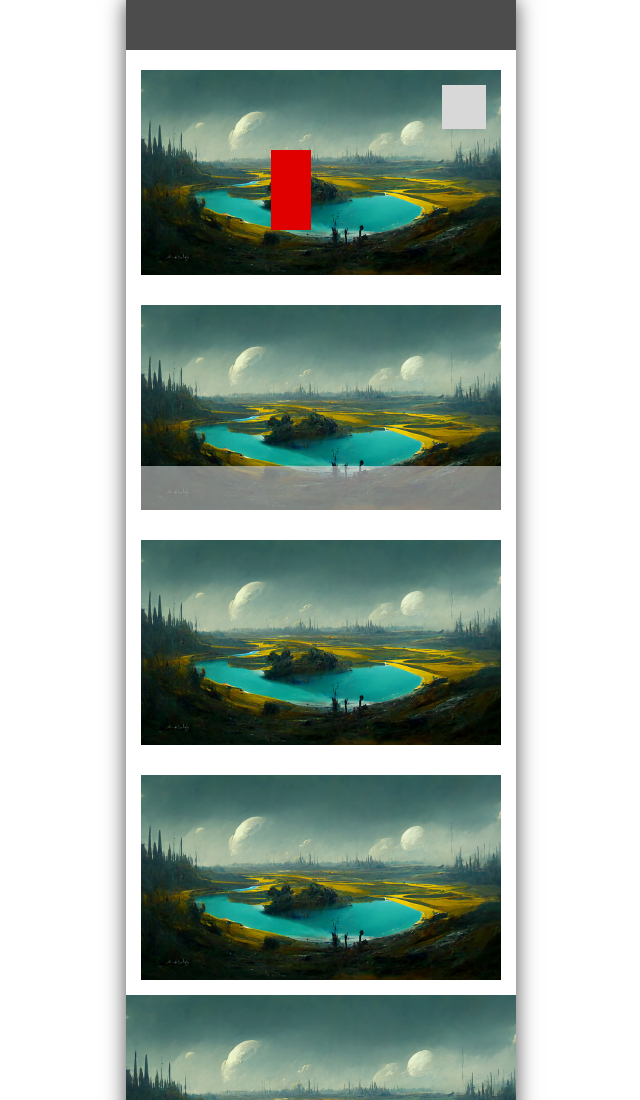
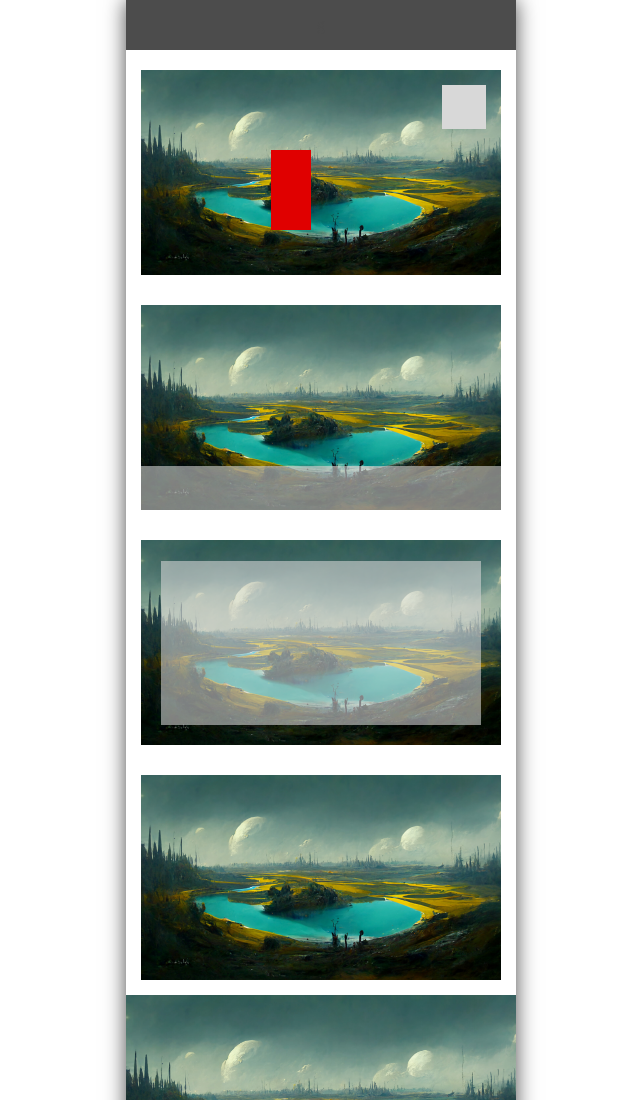
Before and after one commit to GLucile/position-1, a website built with Parcel: page src/index.html in a window 1280 px wide. Shown: the top 1100 px of the page, without its empty margins (319-959 px from the left). Built offline with nearby package versions, Linux system fonts and the light colour scheme.

Commit message:
Code css position 3

```diff
--- a/src/css/main.css
+++ b/src/css/main.css
@@ -101,4 +101,18 @@ body {
   bottom: 15px;
 }
 
+.position-3 {
+  position: relative;
 }
+
+.bgd-rectangle {
+  opacity: 0.58;
+  background: #D8D8D8;
+  padding: 82px 160px;
+  margin: 20px;
+  position: absolute;
+  bottom: 15px;
+  right: 15px;
+}
+
+}
```
